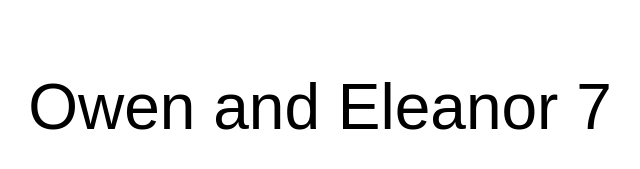
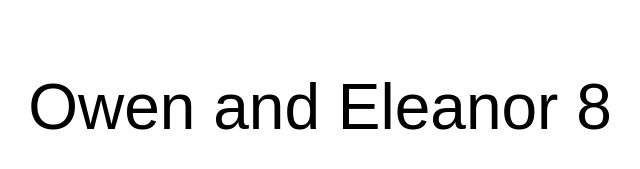
Before and after one commit to OwenFillmore/website, a plain HTML site: page index.html in a window 1280 px wide. Shown: the part 293-462 px from the top of the page, 320-960 px from the left. Drawn offline with Linux system fonts and the light colour scheme.

Commit message:
Update heading from '7' to '8'

```diff
--- a/index.html
+++ b/index.html
@@ -41,6 +41,6 @@
     </style>
 </head>
 <body>
-    <h1>Owen and Eleanor 7</h1>
+    <h1>Owen and Eleanor 8</h1>
 </body>
 </html></content>
```
